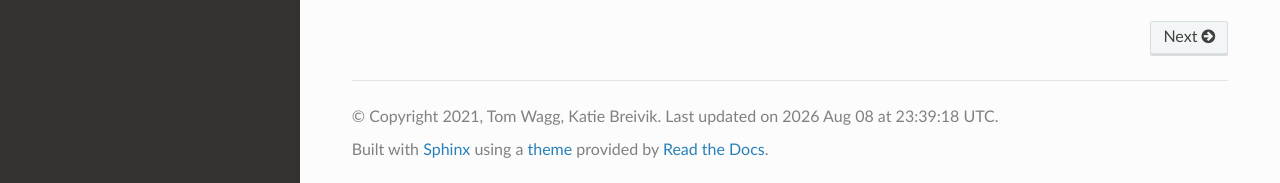
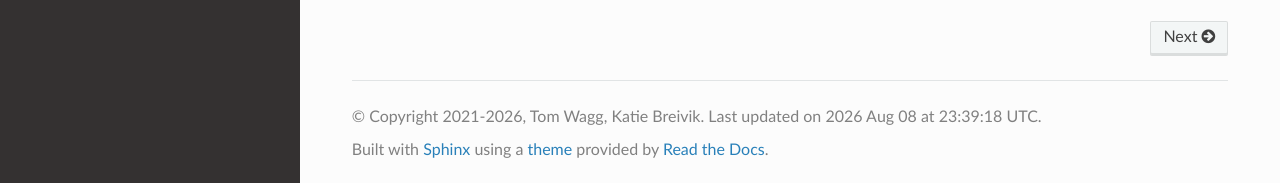
Before and after one commit to TeamLEGWORK/LEGWORK, a Sphinx documentation site: the page built from docs/index.rst, in a window 1280 px wide and 1019 px high. Shown: the part 833-1016 px from the top of the window. Built offline with Sphinx 7.4.7 and the Read the Docs theme 3.1.0, drawn with Linux system fonts in a browser that asks for light colours; pages that are not in the unit, such as notebooks, are missing from menus.

Commit message:
update copyright date

```diff
--- a/docs/conf.py
+++ b/docs/conf.py
@@ -22,7 +22,7 @@ import hacks  # noqa: F401  (imported for its side effects)
 # -- Project information -----------------------------------------------------
 
 project = 'LEGWORK'
-copyright = '2021, Tom Wagg, Katie Breivik'
+copyright = '2021-2026, Tom Wagg, Katie Breivik'
 author = 'Tom Wagg, Katie Breivik'
 
 
```
